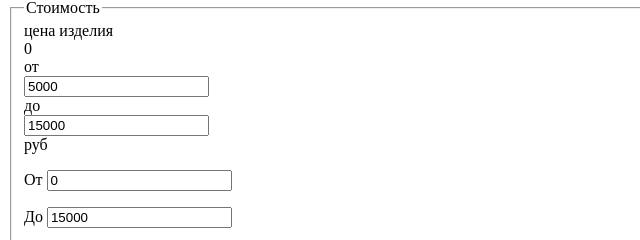
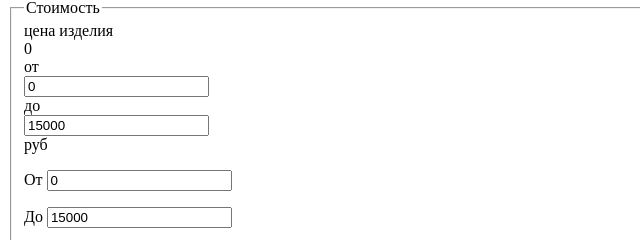
Before and after one commit to Gerorge17/1269881-nerds-27, a plain HTML site: page inner.html in a window 1280 px wide. Shown: the part 327-567 px from the top of the page, 0-640 px from the left. Drawn offline with Linux system fonts and the light colour scheme.

Commit message:
Update inner.html

```diff
--- a/inner.html
+++ b/inner.html
@@ -39,7 +39,7 @@
   <div class="filter__cost table">
     <div class="table-cell"> <span>от</span></div>
     <div class="table-cell">
-     <input id="priceMin" type="text" value="5000" class="form-control">
+     <input id="priceMin" type="text" value="0" class="form-control">
     </div>
     <div class="table-cell"><span>до</span></div>
     <div class="table-cell">
```
